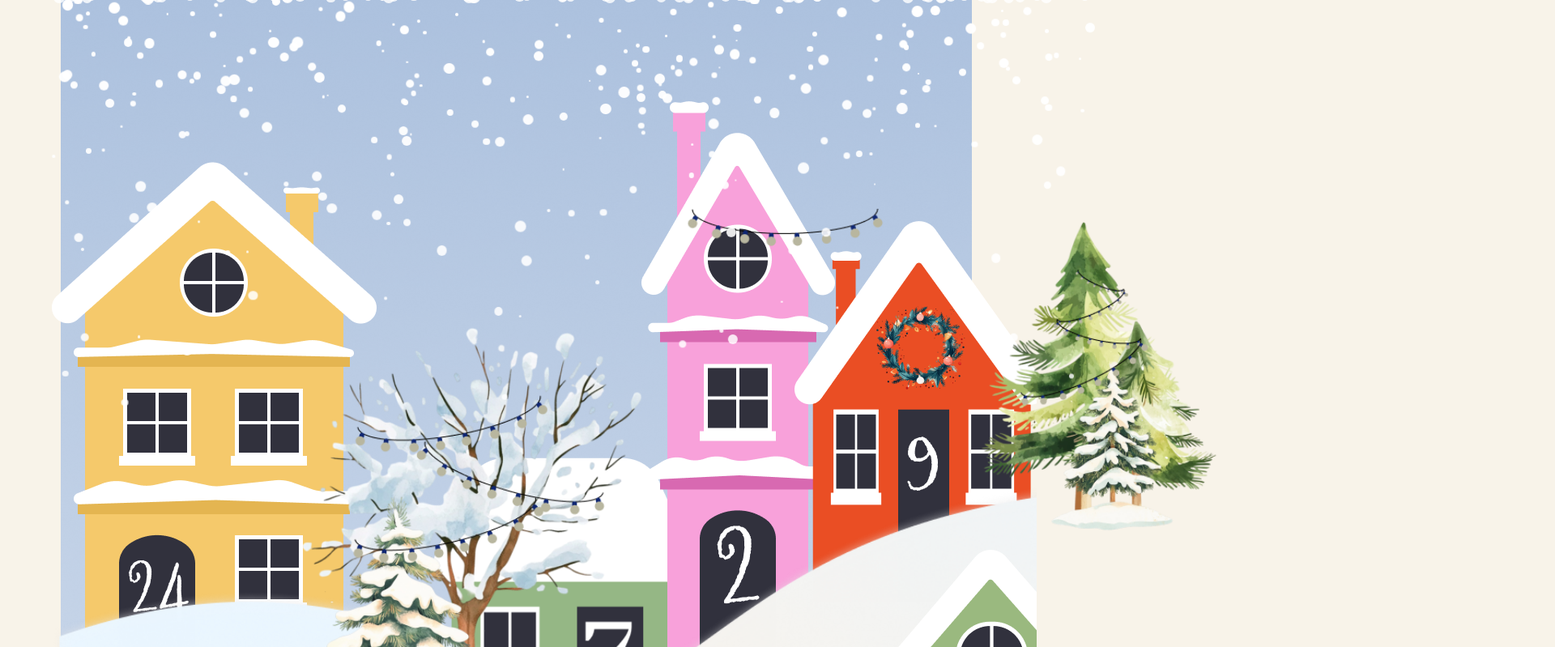
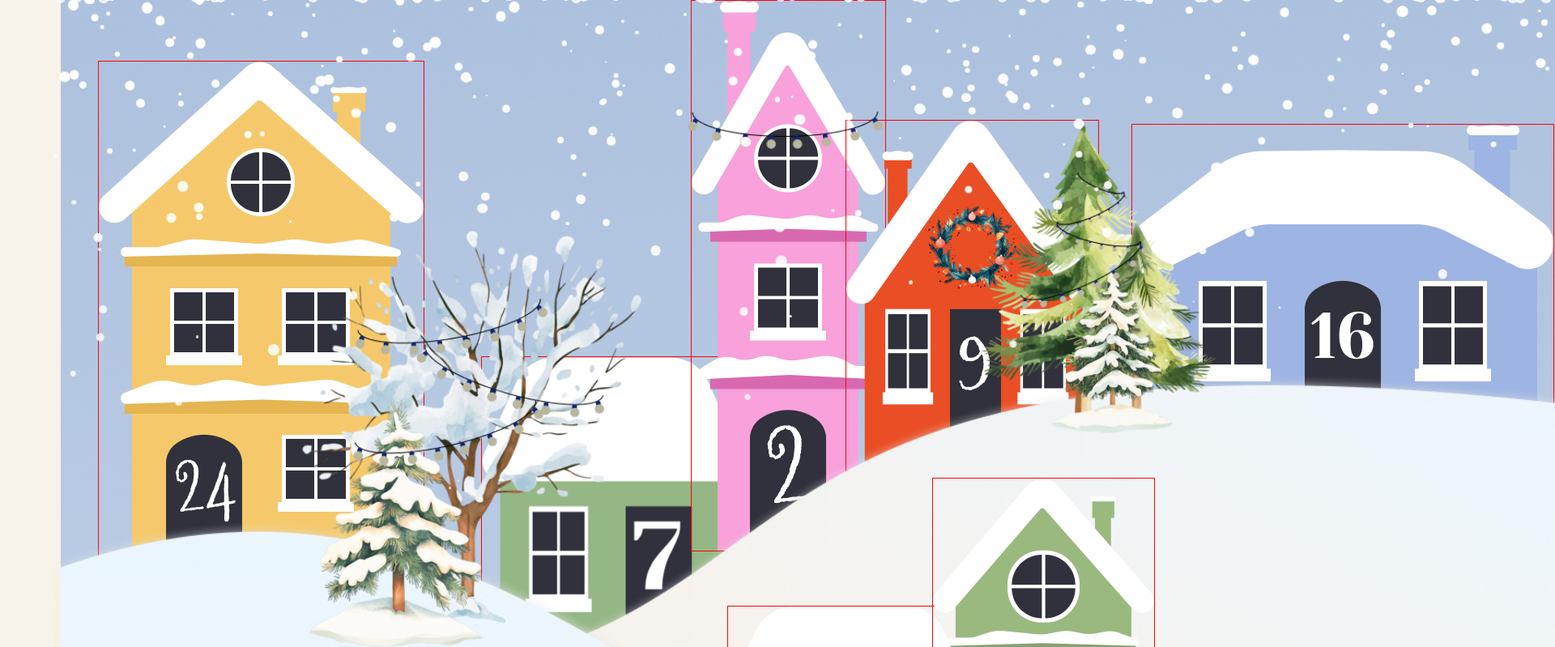
Before and after one commit to littlepadawan/advent-calendar-2024, a plain HTML site: page index.html in a window 1280 px wide. Shown: the top 799 px of the page at 81% size, 1920 px wide, since content can reach past the window. Drawn offline with Linux system fonts and the light colour scheme; animation ran at ten frames a second.

Commit message:
Position tweaking

```diff
--- a/index.html
+++ b/index.html
@@ -9,7 +9,7 @@
 <body>
     <div class="advent-calendar">
       <!-- Row 17 (extra row at top) -->
-      <div class="row top" data-layer="17">
+      <div class="row top" data-layer="0">
 
       </div>
       <!-- Row 16 (Back-most) -->
@@ -110,9 +110,11 @@
       <!-- Row 1 -->
       <div class="row hill" data-layer="1">
         <img src="assets/images/hills/hill_1.png" alt="Hill 1" class="hill">
+
       </div>
-      <!-- Overlay Trees -->
-      <img src="assets/images/ambiance/lights-off.png" alt="Trees with string lights" class="lights" data-layer="0">
+
+      <img src="assets/images/ambiance/lights-off.png" alt="Trees with string lights" class="lights">
+
       <!-- <canvas id="snowCanvas" data-layer="-1" ></canvas> -->
       <div class="snow-container"></div>
   </div>
--- a/script.js
+++ b/script.js
@@ -114,3 +114,8 @@ function initializeSnow () {
 
     generateSnowflakes();
 };
+
+document.querySelector('.advent-calendar').addEventListener('mousemove', function(e) {
+    const element = document.elementFromPoint(e.clientX, e.clientY);
+    console.log('Hovered element:', element);
+  });
--- a/style.css
+++ b/style.css
@@ -3,30 +3,28 @@ body {
   padding: 0;
   background-color: #f8f3e9; /* Festive background */
   font-family: 'Arial', sans-serif;
-    /* border: 1px solid black; */
-    overflow-x: hidden;
-    display: flex;
-    justify-content: center; /* Horizontally center content */
 }
 
 /* Advent calendar container */
 .advent-calendar {
   display: block;
+  /* width: 1747px;  */
   width: 1875px; /*Match the width of the tree image*/
+  /* height: 1200px; Match the height of the tree image */
   margin: 0 auto;
   padding: 0 64px 0 64px;
   display: grid;
   grid-template-rows: repeat(17, auto); /* Divide into 16 rows */
+  overflow: visible; /* Allow content to spill outside */
   background-image: url(./assets/images/skyes/day.png);
   background-repeat: no-repeat; /* Prevent the background from repeating */
   background-size: cover; /* Adjust the size of the background */
   background-size: calc(100% - 155px) auto;
   background-position: 75px top;
-    overflow: hidden;
-    /* position: relative; */
 }
 
 .row {
+ /* border: 1px solid black; */
   display: flex; /* Flex for horizontal alignment */
   align-items: flex-end; /* Align items to the bottom of the row */
   /* height': auto; Allow rows to size based on their content */
@@ -53,9 +51,9 @@ body {
   margin: 0;
 }
 
-  .house:hover {
+.house {
+  border: 1px solid red;
   cursor: pointer;
-    /* border: 2px solid red; */
 }
 
 .row[data-layer="2"] {
@@ -151,7 +149,7 @@ body {
 #house-17 {
   width: 346px;
   margin-right: -120px;
-    margin-bottom: 200px;
+  margin-bottom: 210px;
 
 }
 
@@ -304,7 +302,7 @@ body {
 }
 
 .row[data-layer="17"] {
-    /* background-color: violet; */
+  background-color: violet;
   height: 125px;
 }
 
@@ -313,19 +311,15 @@ body {
   width: 1875px;
   margin: 0 auto;
   /* left: 10px; */
-    top: -340px;
+  top: -460px;
   pointer-events: none;
 }
-
-
-
 .snow-container {
   position: absolute;
   top: 0;
   width: 1875px;
   height: 100%;
-  pointer-events: none; /* Prevent blocking interactions */
-
+  pointer-events: none;
   overflow: hidden;
 }
 
```
Also changed, not shown: assets/images/ambiance/bulb-of.png (added), assets/images/ambiance/bulb-on.png (added). Lines whose indentation alone changed are shown as unchanged.
